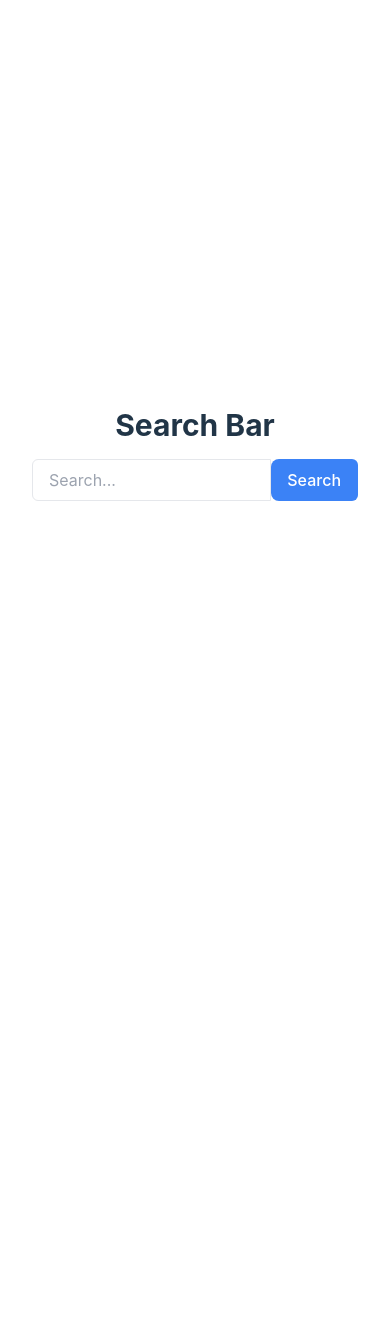
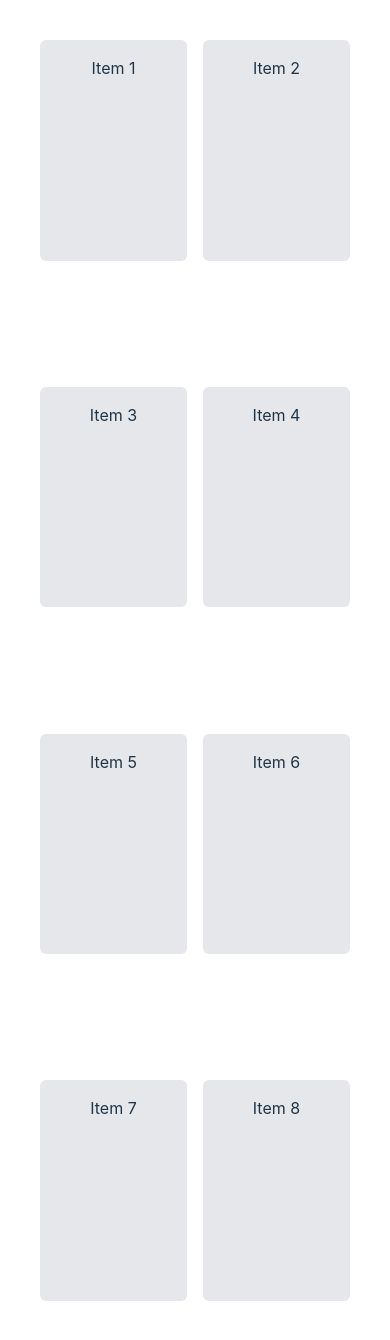
Before and after one commit to qhanm/tabnine-test, a React (Vite) app: page / in a window 390 px wide. Shown: the top 1340 px of the page. Before the commit the page ends 908 px from the top, so only its background shows below. Built offline with nearby package versions, Linux system fonts and the light colour scheme.

Commit message:
Create a list box for users with tailwind css, with desktop screen it shows 6 items on 1 line, tablet 4 items, mobile 2 items

```diff
--- a/src/App.tsx
+++ b/src/App.tsx
@@ -1,12 +1,12 @@
 import './App.css';
-import SearchBar from './components/SearchBar';
+import ListBox from './components/ListBox';
 
 function App(): JSX.Element {
 
 
   return (
     <div>
-      <SearchBar />
+      <ListBox />
     </div>
   );
 }
--- /dev/null
+++ b/src/components/ListBox.tsx
@@ -0,0 +1,41 @@
+import React from "react";
+
+const ListBox = () => {
+  const items = [
+    "Item 1",
+    "Item 2",
+    "Item 3",
+    "Item 4",
+    "Item 5",
+    "Item 6",
+    "Item 7",
+    "Item 8",
+    "Item 9",
+    "Item 10",
+  ];
+
+  return (
+    <div className="flex flex-wrap">
+      {items.map((item, index) => (
+        <div
+          key={index}
+          className="w-1/2 sm:w-1/4 md:w-1/6 px-2 py-2 text-center"
+        >
+          <div
+            className="flex items-center justify-center h-full"
+            style={{ paddingBottom: "75%" }} // 4:6 ratio (height = 75% of width)
+          >
+            <div
+              className="w-full h-full bg-gray-200 rounded-md p-4"
+              style={{ aspectRatio: "4/6" }} // 4:6 ratio (width = 4/6 * height)
+            >
+              {item}
+            </div>
+          </div>
+        </div>
+      ))}
+    </div>
+  );
+};
+
+export default ListBox;
```
